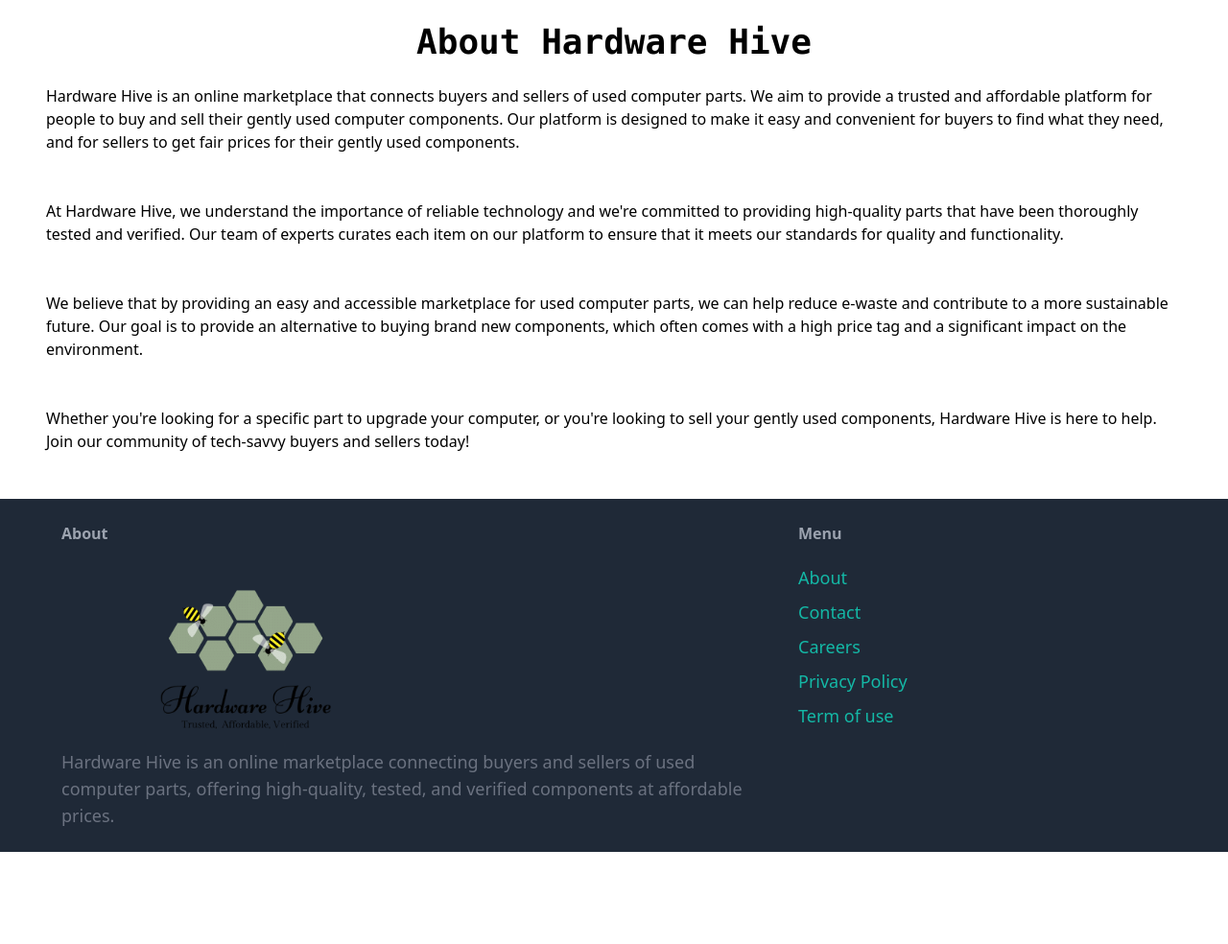
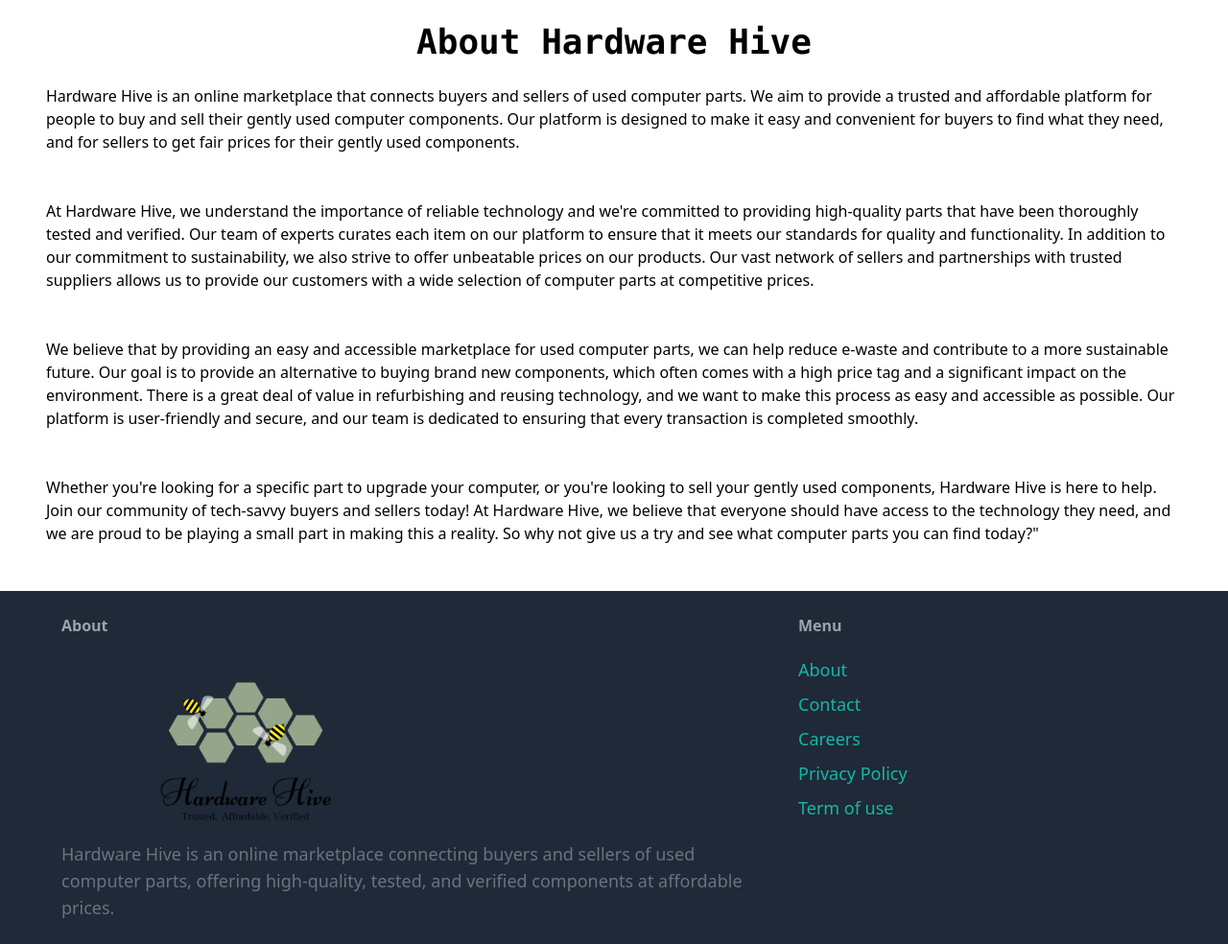
Before and after one commit to warlock-spell/MarketPlace, a Django app: page /about/ in a window 1280 px wide. Shown: the part 77-1061 px from the top of the page at 96% size. Before the commit the page ends 965 px from the top, so only its background shows below. Run offline with Django 4.2, Linux system fonts and the light colour scheme; some libraries are stand-ins or nearby versions.

Commit message:
update content of about page

```diff
--- a/core/templates/core/about.html
+++ b/core/templates/core/about.html
@@ -4,22 +4,39 @@
 
 {% block content %}
     <div class="px-6">
-    <h1 class="font-mono text-center font-bold text-4xl">About Hardware Hive</h1>
+        <h1 class="font-mono text-center font-bold text-4xl">About Hardware Hive</h1>
 
-    <p class="py-6">Hardware Hive is an online marketplace that connects buyers and sellers of used computer parts. We aim to provide a
-    trusted and affordable platform for people to buy and sell their gently used computer components. Our platform is
-    designed to make it easy and convenient for buyers to find what they need, and for sellers to get fair prices for
-    their gently used components.</p>
+        <p class="py-6">Hardware Hive is an online marketplace that connects buyers and sellers of used computer parts.
+            We aim to provide a
+            trusted and affordable platform for people to buy and sell their gently used computer components. Our
+            platform is
+            designed to make it easy and convenient for buyers to find what they need, and for sellers to get fair
+            prices for
+            their gently used components.</p>
 
-    <p class="py-6">At Hardware Hive, we understand the importance of reliable technology and we're committed to providing high-quality
-    parts that have been thoroughly tested and verified. Our team of experts curates each item on our platform to ensure
-    that it meets our standards for quality and functionality.</p>
+        <p class="py-6">At Hardware Hive, we understand the importance of reliable technology and we're committed to
+            providing high-quality
+            parts that have been thoroughly tested and verified. Our team of experts curates each item on our platform
+            to ensure
+            that it meets our standards for quality and functionality. In addition to our commitment to sustainability,
+            we also strive to offer unbeatable prices on our products. Our vast network of sellers and partnerships with
+            trusted suppliers allows us to provide our customers with a wide selection of computer parts at competitive
+            prices.</p>
 
-    <p class="py-6">We believe that by providing an easy and accessible marketplace for used computer parts, we can help reduce e-waste
-    and contribute to a more sustainable future. Our goal is to provide an alternative to buying brand new components,
-    which often comes with a high price tag and a significant impact on the environment.</p>
+        <p class="py-6">We believe that by providing an easy and accessible marketplace for used computer parts, we can
+            help reduce e-waste
+            and contribute to a more sustainable future. Our goal is to provide an alternative to buying brand new
+            components,
+            which often comes with a high price tag and a significant impact on the environment. There is a great deal
+            of value in refurbishing and reusing technology, and we want to make this process as easy and accessible as
+            possible. Our platform is user-friendly and secure, and our team is dedicated to ensuring that every
+            transaction is completed smoothly.</p>
 
-    <p class="py-6">Whether you're looking for a specific part to upgrade your computer, or you're looking to sell your gently used
-    components, Hardware Hive is here to help. Join our community of tech-savvy buyers and sellers today!</p>
+        <p class="py-6">Whether you're looking for a specific part to upgrade your computer, or you're looking to sell
+            your gently used
+            components, Hardware Hive is here to help. Join our community of tech-savvy buyers and sellers today! At
+            Hardware Hive, we believe that everyone should have access to the technology they need, and we are proud to
+            be playing a small part in making this a reality. So why not give us a try and see what computer parts you
+            can find today?"</p>
     </div>
 {% endblock %}
```
